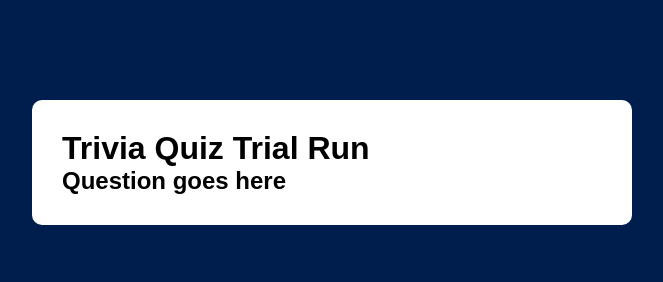
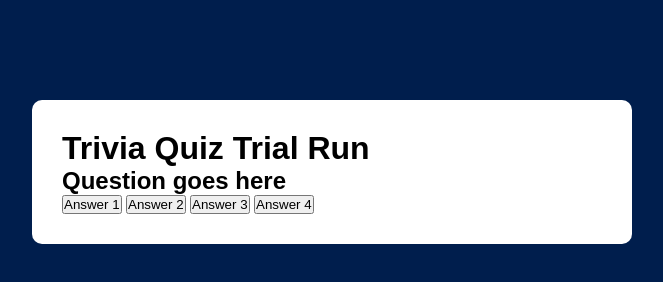
Before and after one commit to BethHayden01/Trivia-template, a plain HTML site: page index.html in a window 1280 px wide. Shown: the whole page, without its empty margins (308-971 px from the left). Drawn offline with Linux system fonts and the light colour scheme.

Commit message:
Add basic buttons for answer selection

```diff
--- a/index.html
+++ b/index.html
@@ -9,6 +9,12 @@
             <h1>Trivia Quiz Trial Run</h1>
             <div class="quiz">
                 <h2 id="question">Question goes here</h2>
+                <div id="answer-buttons">
+                    <button class="btn">Answer 1</button>
+                    <button class="btn">Answer 2</button>
+                    <button class="btn">Answer 3</button>
+                    <button class="btn">Answer 4</button>
+                </div>
             </div>
 
 
```
